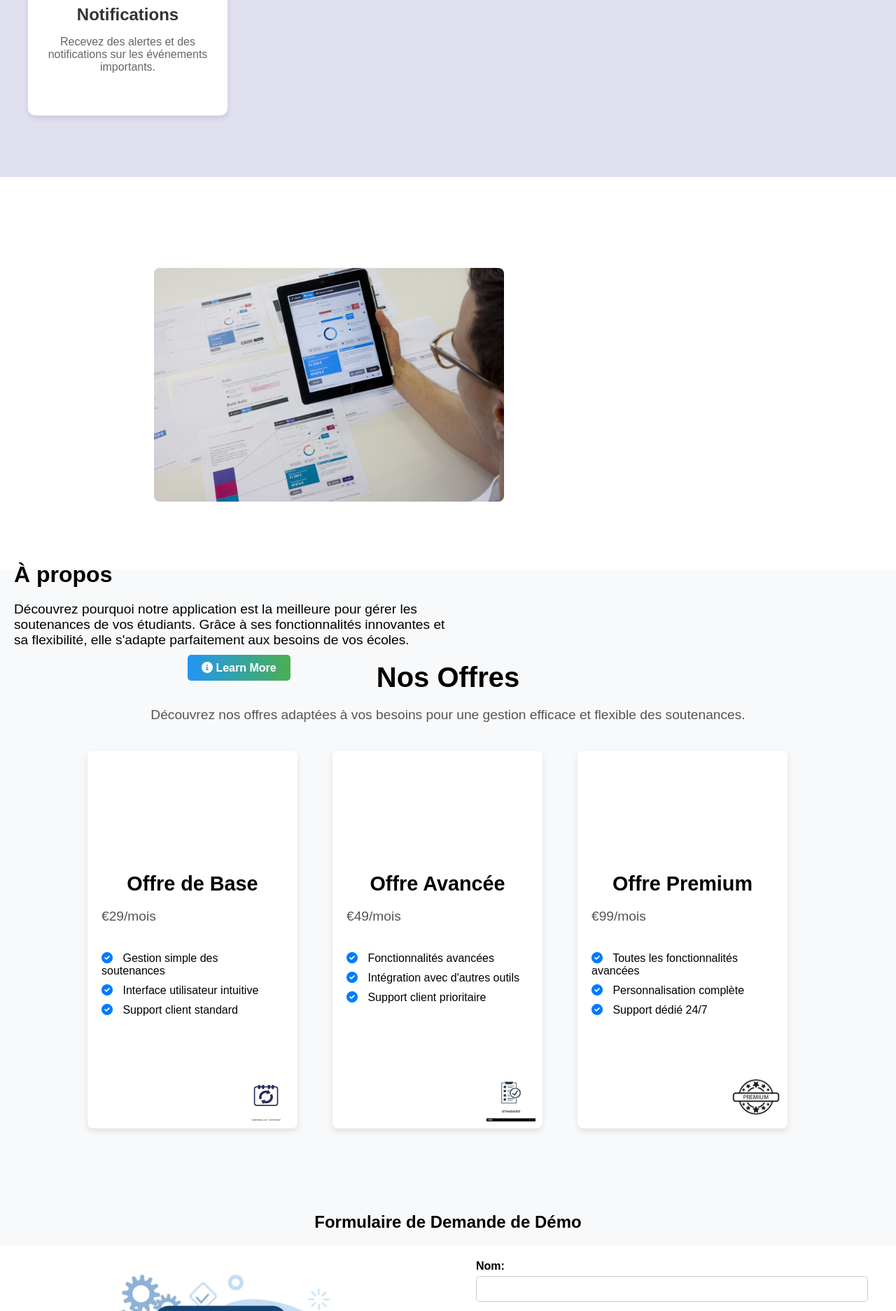
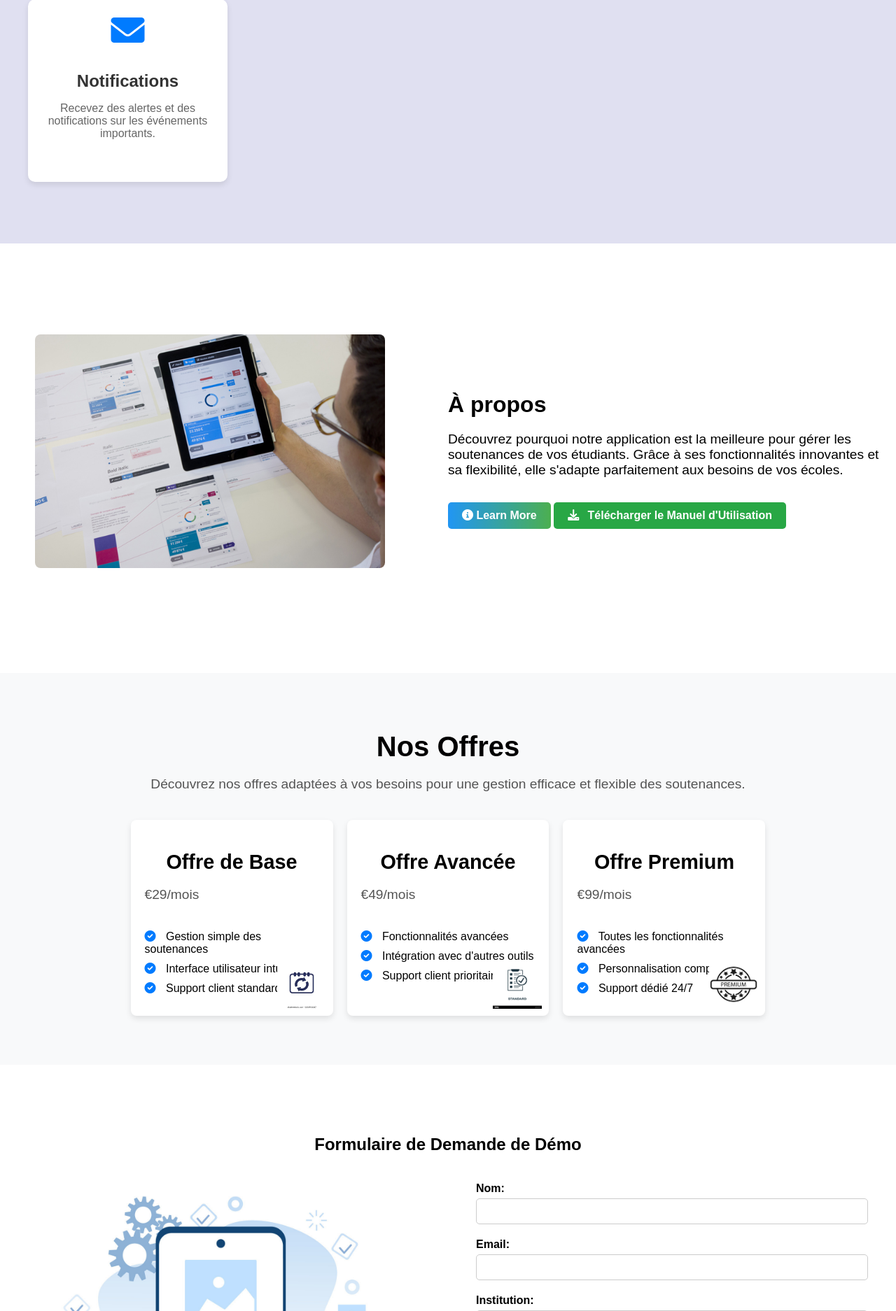
Before and after one commit to Geraldo568/DefenseScheduler, a Django app: page / in a window 1280 px wide. Shown: the part 1329-3203 px from the top of the page at 70% size. Run offline with Django 4.2, Linux system fonts and the light colour scheme.

Commit message:
First commit

```diff
--- a/DScedulerApp/static/css/style.css
+++ b/DScedulerApp/static/css/style.css
@@ -63,14 +63,28 @@ body {
 .section {
     padding: 100px 20px;
     margin-top: 80px;
-    min-height: 100vh;
+    min-height: 50vh;
+
+
+    margin-bottom: 0px; /* Ajustez cette valeur selon vos besoins */
+    padding-bottom: 0px;
 }
 
 
 
 #home{
-      margin-bottom: -220px; /* Réduire l'espace sous la section d'accueil */
+    margin-bottom: 200px;
+
+}
+
+
+
+/*
+#home{
+      margin-bottom: -220px;
  }
+*/
+
 .home-content {
     display: flex;
     align-items: center;
@@ -154,9 +168,6 @@ body {
 
 
 
-
-/* monapp/static/css/style.css */
-
 /* Styles pour la section des fonctionnalités */
 .features {
     background: #e0e0f1; /* Arrière-plan légèrement gris pour se rapprocher du blanc */
@@ -223,12 +234,13 @@ body {
 }
 
 
+
+
 /* Styles pour la section À propos */
 .about {
     background: #fff; /* Fond blanc */
     padding: 50px 20px;
-    margin-bottom: -400px;
-
+    margin-bottom: 100px;
 }
 
 .about-content {
@@ -236,24 +248,25 @@ body {
     align-items: center;
     flex-wrap: wrap;
     gap: 60px;
-
 }
 
 .about-text {
     max-width: 50%;
+    flex: 1;
 }
 
 .about-image {
-    width: 500px;
+    width: 100%;
+    max-width: 500px;
     height: auto;
     border-radius: 8px;
-    margin-left: 200px;
+    margin-left: auto;
+    margin-right: auto;
 }
 
 .about-text h1 {
     font-size: 2rem;
     margin-bottom: 20px;
-
 }
 
 .about-text p {
@@ -269,23 +282,38 @@ body {
     border-radius: 5px;
     font-weight: bold;
     margin-top: 15px;
-    margin-left: 40%;
+    display: inline-block;
 }
 
 .btn-learn-more:hover {
     background: #0056b3;
 }
 
+
+.btn-download {
+    display: inline-block;
+    padding: 10px 20px;
+    background-color: #28a745;
+    color: white;
+    text-decoration: none;
+    border-radius: 5px;
+    margin-top: 10px;
+    font-size: 16px;
+    font-weight: bold;
+    transition: background-color 0.3s;
+}
+
+.btn-download i {
+    margin-right: 8px;
+}
+
+.btn-download:hover {
+    background-color: #218838;
+}
+
+
 /* Responsive design */
 @media (max-width: 768px) {
-    .features-content {
-        flex-direction: column;
-    }
-
-    .feature-box {
-        width: 100%;
-    }
-
     .about-content {
         flex-direction: column;
         text-align: center;
@@ -293,24 +321,26 @@ body {
 
     .about-text, .about-image {
         max-width: 100%;
-        margin-left: 0px;
-
+        margin-left: 0;
+        margin-right: 0;
     }
 
     .btn-learn-more {
-        margin-left: 20%;
-    }
-}
+        margin-left: auto;
+        margin-right: auto;
+    }
+}
+
 
 
 
 
 /* Style pour la section offres */
 .offers {
-    background-color: #f8f9fa; /* Couleur de fond claire */
-    padding: -1000px -1000px;
+    background-color: #f8f9fa;
+    padding: 50px 20px;
     text-align: center;
-    margin-bottom: -100px;
+    margin-bottom: 100px;
 }
 
 .offers h1 {
@@ -336,23 +366,19 @@ body {
     flex-wrap: wrap;
     justify-content: center;
     gap: 20px;
-
-
 }
 
 .offer-item {
     background: #fff;
     border-radius: 8px;
     box-shadow: 0 4px 8px rgba(0, 0, 0, 0.1);
-    padding: 150px 20px;
-    width: 300px;
+    padding: 20px;
+    width: 100%;
+    max-width: 300px;
     text-align: left;
     position: relative;
-    margin-bottom: 100px;
-    margin-right: 30px;
-
-}
-
+    margin-bottom: 20px;
+}
 
 .offer-item h2 {
     font-size: 1.8rem;
@@ -371,7 +397,7 @@ body {
 }
 
 .offer-item i {
-    color: #007bff; /* Couleur des icônes de check */
+    color: #007bff;
     margin-right: 10px;
 }
 
@@ -379,9 +405,13 @@ body {
     position: absolute;
     bottom: 10px;
     right: 10px;
-    width: 70px; /* Ajustez la taille de l'icône */
+    width: 70px;
     height: 70px;
 }
+
+
+
+
 
 /* Responsive Design */
 @media (max-width: 768px) {
@@ -391,12 +421,26 @@ body {
 
     .offer-item {
         width: 100%;
-        max-width: 500px;
-    }
-}
-
-
-
+        max-width: none;
+    }
+}
+
+@media (min-width: 769px) and (max-width: 1024px) {
+    .offer-item {
+        width: calc(50% - 20px); /* Deux éléments par ligne */
+    }
+}
+
+@media (min-width: 1025px) {
+    .offer-item {
+        width: calc(33.333% - 20px); /* Trois éléments par ligne */
+    }
+}
+
+
+
+
+/* style partie contact */
 
 .contact_us_6 * {
   font-family: Nunito, sans-serif;
@@ -943,9 +987,6 @@ body {
 
 
 /* responsive contact */
-
-
-
 @import url('https://fonts.googleapis.com/css2?family=Nunito:wght@200;300;400;600;700;800&amp;display=swap');
 
 *,
@@ -1161,6 +1202,7 @@ body {
 
 
 /* Demo Section */
+
  main {
             display: flex; /* Flexbox pour les deux colonnes */
             width: 100%; /* Pour occuper toute la largeur */
--- a/DScedulerApp/templates/home.html
+++ b/DScedulerApp/templates/home.html
@@ -5,7 +5,7 @@
     {% load static %}
     <meta charset="UTF-8">
     <meta name="viewport" content="width=device-width, initial-scale=1.0">
-    <title>Mon Site One-Page</title>
+    <title>DefenseScheduler</title>
     <link rel="stylesheet" type="text/css" href="{% static 'css/style.css' %}">
     <link rel="stylesheet" href="https://cdnjs.cloudflare.com/ajax/libs/font-awesome/6.0.0-beta3/css/all.min.css">
 
@@ -58,6 +58,9 @@
     </div>
 </section>
 
+
+
+
 <section id="features" class="section features">
     <div class="features-container">
         <h1>Fonctionnalités</h1>
@@ -100,6 +103,10 @@
             <h1>À propos</h1>
             <p>Découvrez pourquoi notre application est la meilleure pour gérer les soutenances de vos étudiants. Grâce à ses fonctionnalités innovantes et sa flexibilité, elle s'adapte parfaitement aux besoins de vos écoles.</p>
             <a href="#learn-more" class="btn-learn-more"><i class="fas fa-info-circle"></i> Learn More</a>
+
+            <a href="{% static 'images/file.pdf' %}" class="btn-download" download>
+                <i class="fas fa-download"></i> Télécharger le Manuel d'Utilisation
+            </a>
         </div>
     </div>
 </section>
@@ -181,7 +188,7 @@
                     <label for="needs">Besoins spécifiques:</label>
                     <textarea id="needs" name="needs" rows="5" required></textarea>
                 </div>
-                    <button type="submit" class="btn-submit"><i class="fas fa-paper-plane"></i> Envoyer</button> </form>
+                    <button type="submit" class="btn-submit" style="height: auto; width:auto;"><i class="fas fa-paper-plane"></i> Demander demo</button> </form>
         </div>
     </section>
 </main>
@@ -236,7 +243,7 @@
             <textarea class="textinput" id="i5vyy-3" placeholder="Please enter query..."></textarea>
           </div>
         </div>
-        <button class="submit-btn" id="w-c-s-bgc_p-1-dm-id-2" style="margin-left: 10%;">
+        <button class="submit-btn" id="w-c-s-bgc_p-1-dm-id-2" style="margin-left: 0%;">
           Submit
         </button>
       </div>
```
Also changed, not shown: 1 other file.
